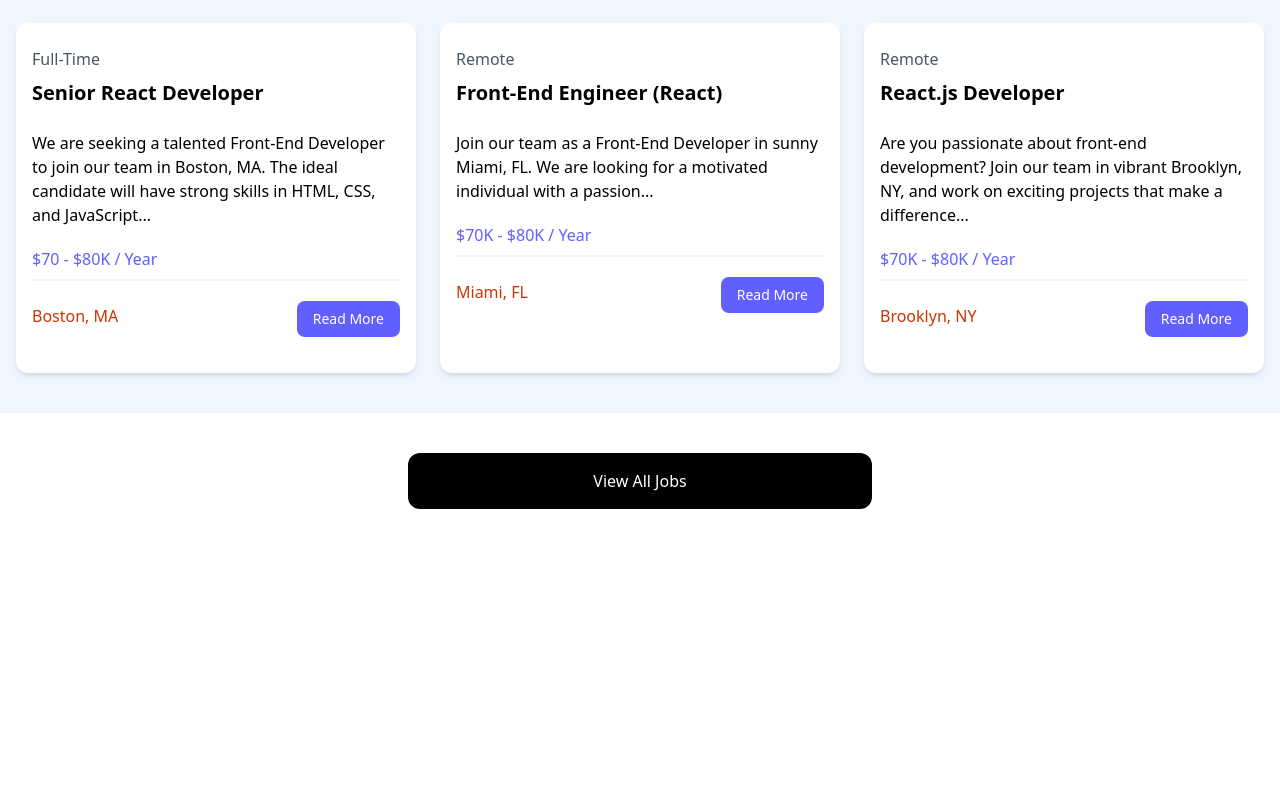
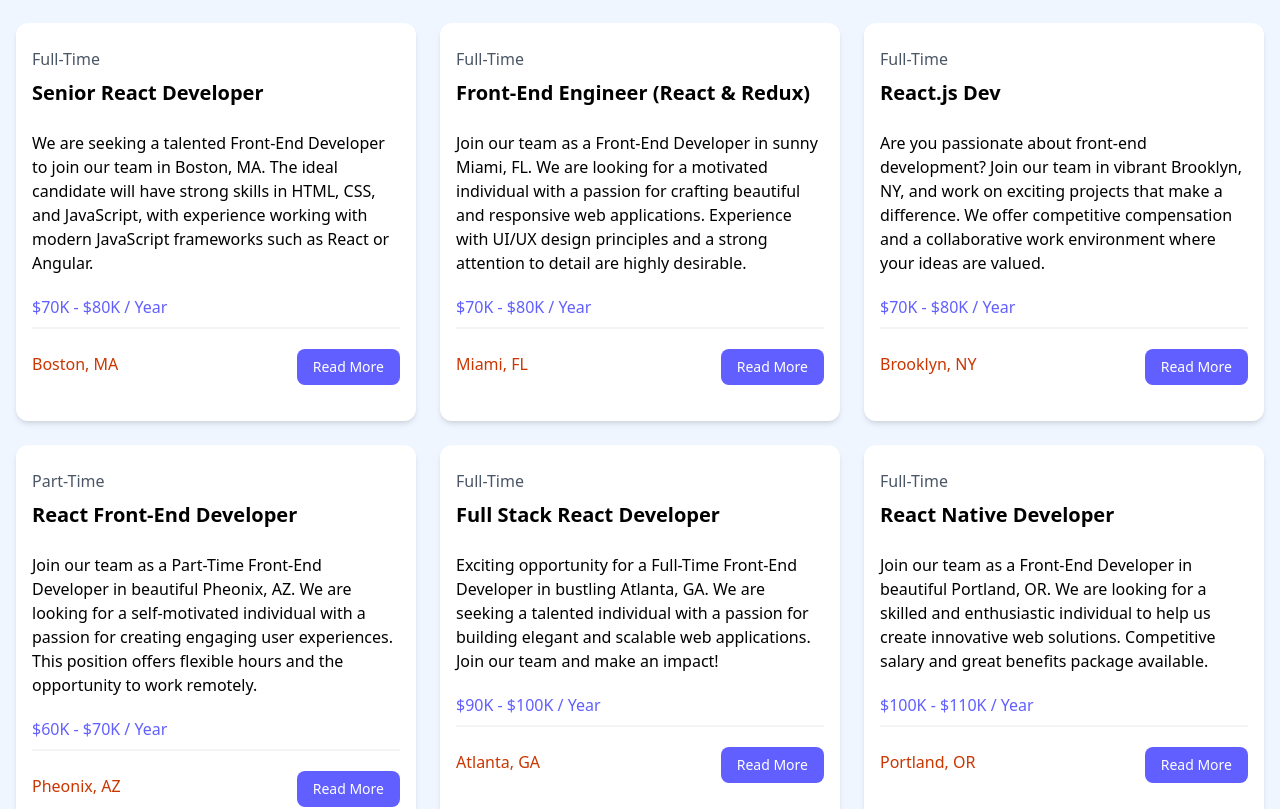
Before and after one commit to cr7st74n/reach-crash, a React (Vite) app: page / in a window 1280 px wide. Shown: the part 686-1495 px from the top of the page. Before the commit the page ends 1235 px from the top, so only its background shows below. Built offline with nearby package versions, Linux system fonts and the light colour scheme.

Commit message:
adding jobs from dataBase

```diff
--- a/src/App.jsx
+++ b/src/App.jsx
@@ -8,7 +8,7 @@ const App = () => {
     <div>
       <Navbar />
       {/* <!-- Hero --> */}
-      <Hero title ="Become a React Dev test" subtitle="Test this by cr7ston"/>
+      <Hero title ="Cr7ston and React" subtitle="Test this by cr7ston"/>
 
       {/* <!-- Developers and Employers --> */}
       <Developers />
--- a/src/components/jobs.jsx
+++ b/src/components/jobs.jsx
@@ -11,28 +11,29 @@ const Jobs = () => {
             Browse Jobs
           </h2>
           <div className="grid grid-cols-1 md:grid-cols-3 gap-6">
-            {/* <!-- Job Listing 1 --> */}
+            {/* Job Listing  */}
+
+              {JobsData.map(job =>(
+
                 <div className="bg-white rounded-xl shadow-md relative">
                 <div className="p-4">
                   <div className="mb-6">
-                  <div className="text-gray-600 my-2">Full-Time</div>
-                  <h3 className="text-xl font-bold">Senior React Developer</h3>
+                    <div className="text-gray-600 my-2">{job.type}</div>
+                    <h3 className="text-xl font-bold">{job.title}</h3>
                   </div>
 
                   <div className="mb-5">
-                  We are seeking a talented Front-End Developer to join our team
-                  in Boston, MA. The ideal candidate will have strong skills in
-                  HTML, CSS, and JavaScript...
+                    {job.description}
                   </div>
 
-                <h3 className="text-indigo-500 mb-2">$70 - $80K / Year</h3>
+                  <h3 className="text-indigo-500 mb-2"> {job.salary} / Year</h3>
 
                   <div className="border border-gray-100 mb-5"></div>
 
                   <div className="flex flex-col lg:flex-row justify-between mb-4">
                     <div className="text-orange-700 mb-3">
                       <i className="fa-solid fa-location-dot text-lg"></i>
-                    Boston, MA
+                      {job.location}
                     </div>
                     <a
                       href="job.html"
@@ -43,71 +44,9 @@ const Jobs = () => {
                   </div>
                 </div>
               </div>
-            {/* <!-- Job Listing 2 --> */}
-            <div className="bg-white rounded-xl shadow-md relative">
-              <div className="p-4">
-                <div className="mb-6">
-                  <div className="text-gray-600 my-2">Remote</div>
-                  <h3 className="text-xl font-bold">
-                    Front-End Engineer (React)
-                  </h3>
-                </div>
+              ))}
 
-                <div className="mb-5">
-                  Join our team as a Front-End Developer in sunny Miami, FL. We
-                  are looking for a motivated individual with a passion...
-                </div>
 
-                <h3 className="text-indigo-500 mb-2">$70K - $80K / Year</h3>
-
-                <div className="border border-gray-100 mb-5"></div>
-
-                <div className="flex flex-col lg:flex-row justify-between mb-4">
-                  <div className="text-orange-700 mb-3">
-                    <i className="fa-solid fa-location-dot text-lg"></i>
-                    Miami, FL
-                  </div>
-                  <a
-                    href="job.html"
-                    className="h-[36px] bg-indigo-500 hover:bg-indigo-600 text-white px-4 py-2 rounded-lg text-center text-sm"
-                  >
-                    Read More
-                  </a>
-                </div>
-              </div>
-            </div>
-            {/* <!-- Job Listing 3 --> */}
-            <div className="bg-white rounded-xl shadow-md relative">
-              <div className="p-4">
-                <div className="mb-6">
-                  <div className="text-gray-600 my-2">Remote</div>
-                  <h3 className="text-xl font-bold">React.js Developer</h3>
-                </div>
-
-                <div className="mb-5">
-                  Are you passionate about front-end development? Join our team
-                  in vibrant Brooklyn, NY, and work on exciting projects that
-                  make a difference...
-                </div>
-
-                <h3 className="text-indigo-500 mb-2">$70K - $80K / Year</h3>
-
-                <div className="border border-gray-100 mb-5"></div>
-
-                <div className="flex flex-col lg:flex-row justify-between mb-4">
-                  <div className="text-orange-700 mb-3">
-                    <i className="fa-solid fa-location-dot text-lg"></i>
-                    Brooklyn, NY
-                  </div>
-                  <a
-                    href="job.html"
-                    className="h-[36px] bg-indigo-500 hover:bg-indigo-600 text-white px-4 py-2 rounded-lg text-center text-sm"
-                  >
-                    Read More
-                  </a>
-                </div>
-              </div>
-            </div>
           </div>
         </div>
       </section>
```
Lines whose indentation alone changed are shown as unchanged.
